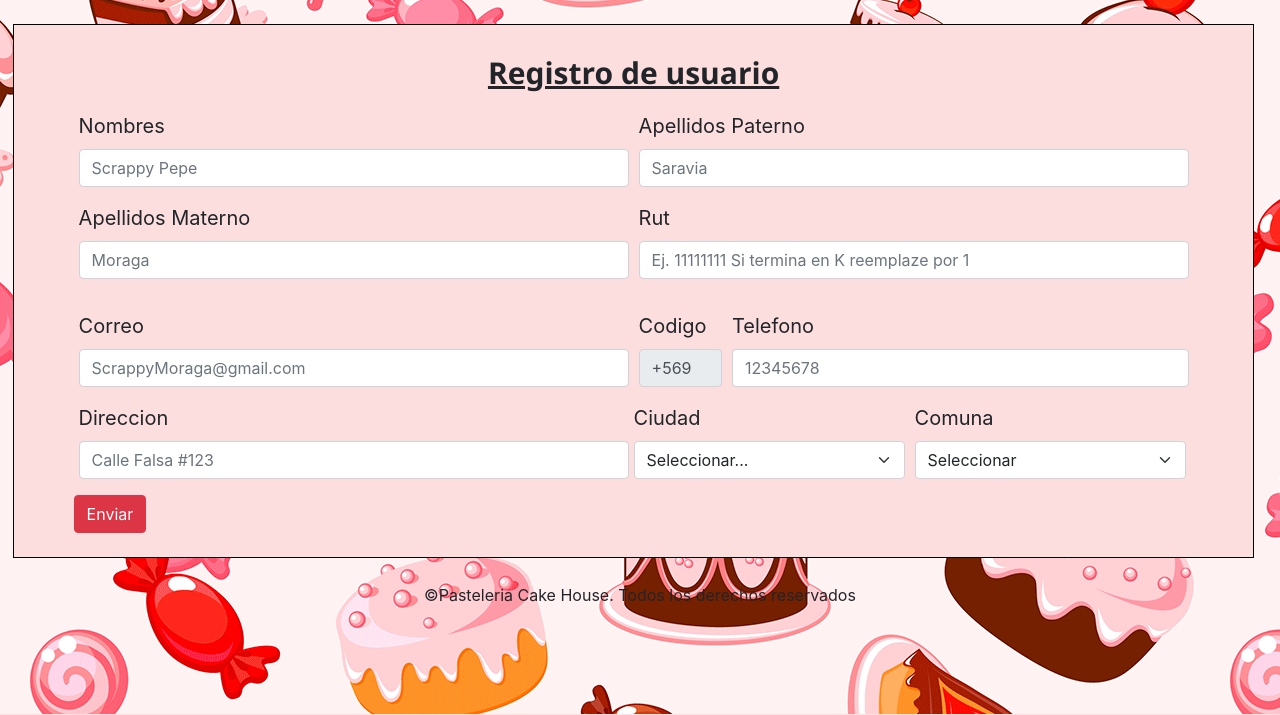
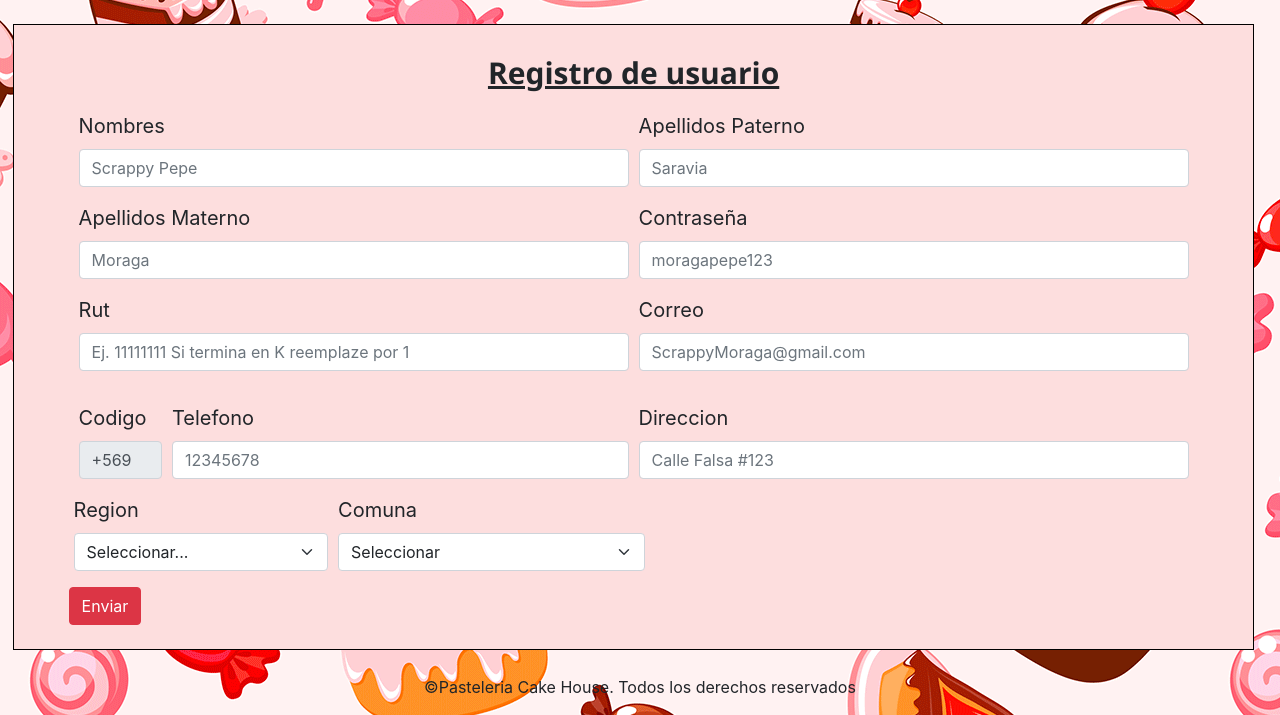
Before and after one commit to RicardoHernandez1/Caso_4, a Django app: page /pasteleria/frm_agregar_usuario in a window 1280 px wide. Shown: the part 86-801 px from the top of the page. Run offline with Django 3.2, Linux system fonts and the light colour scheme; some libraries are stand-ins or nearby versions.

Commit message:
Se agrega campo contraseña

```diff
--- a/CakeHouse/pasteleria/models.py
+++ b/CakeHouse/pasteleria/models.py
@@ -7,6 +7,7 @@ class Cliente(models.Model):
     nombres      = models.CharField(max_length=50)
     apellidoP  = models.CharField(max_length=50)
     apellidoM  = models.CharField(max_length=50)
+    password = models.CharField(max_length=50)
     rut       = models.IntegerField()
     email    = models.CharField(max_length=50)
     telefono = models.IntegerField()
--- a/CakeHouse/pasteleria/templates/pasteleria/frm_agregar_usuario.html
+++ b/CakeHouse/pasteleria/templates/pasteleria/frm_agregar_usuario.html
@@ -24,7 +24,7 @@
     <script src="js/jquery-3.6.0.min.js"></script>
 
     <title>Pasteleria Cake House</title>
-    <link rel="icon" href="IMG/LOGO.png" type="image/gif" sizes="16x16">
+    <link rel="icon" href=" {% static 'pasteleria/IMG/LOGO.png' %}" type="image/gif" sizes="16x16">
     <style>
 
       .titulo{
@@ -42,7 +42,7 @@
   <body style="background-image: url(IMG/c357826c8510cdfb78439343fefcac5d.png);"  >
     <nav class="navbar navbar-expand-lg navbar-light" style="font-family:'Segoe UI', Tahoma, Geneva, Verdana, sans-serif, Times, serif; font-size: 30px; background-color: rgb(250, 206, 186);">
       <div class="container-fluid">
-          <img src="img/logo.png" alt="logo" style="width: 70px;">
+          <img src=" {% static 'pasteleria/IMG/LOGO.png' %}" alt="logo" style="width: 70px;">
         <a class="navbar-brand" style= "font-family:'Segoe UI', Tahoma, Geneva, Verdana, sans-serif, Times, serif; font-size: 30px; margin-left: 1%;" href="#">Cake House</a>
         <button class="navbar-toggler" type="button" data-bs-toggle="collapse" data-bs-target="#navbarNavDropdown" aria-controls="navbarNavDropdown" aria-expanded="false" aria-label="Toggle navigation">
           <span class="navbar-toggler-icon"></span>
@@ -96,15 +96,19 @@
                 <input type="text" class="apellidoM form-control" name="apellidoM" placeholder="Moraga" required>
               </div>
               <div class="form-group col-md-6">
+                <label for="inputPassword">Contraseña</label>
+                <input type="password" class="password form-control" name="password" placeholder="moragapepe123" required>
+              </div>
+              <div class="form-group col-md-6">
                 <label for="inputRut">Rut</label>
                 <input type="text" name="rut" minLength="9" maxLength="9" placeholder="Ej. 11111111 Si termina en K reemplaze por 1" class="rut form-control"/> <p id="error"></p>
               </div>
+              <div class="form-group col-md-6">
+                <label for="inputCorreo" class="form-label">Correo</label>
+                <input type="email" class="email form-control" name="email" placeholder="ScrappyMoraga@gmail.com" required>
+              </div>
             </div>
             <div class="form-row">
-            <div class="form-group col-md-6">
-              <label for="inputCorreo" class="form-label">Correo</label>
-              <input type="email" class="email form-control" name="email" placeholder="ScrappyMoraga@gmail.com" required>
-            </div>
             <div class="form-group col-md-1">
                 <label for="inputtext" class="form-label">Codigo</label>
                 <input type="text" class="form-control" name="inputtext" value="+569" readonly>
@@ -118,8 +122,8 @@
               <input type="text" class="direccion form-control" name="direccion" placeholder="Calle Falsa #123" required>
             </div>
             <div class="form-row">
-            <div class="form-group col-md-6">
-                <label for="inputNiveduc">Ciudad</label>
+            <div class="form-group col-md-5">
+                <label for="inputNiveduc">Region</label>
                 <select required name="region" class="region form-select">
                   <option selected>Seleccionar...</option>
                   <option>Arica y Parinacota</option>
@@ -171,8 +175,8 @@
                 <option>La Cisterna</option>
               </select>
             </div>
+            <input type="submit" name="btnAceptar" class="btnAceptar btn btn-danger float-right" value="Enviar">
         </div>
-        <input type="submit" name="btnAceptar" class="btnAceptar btn btn-danger float-right" value="Enviar">
       </div>
     </form>
     </div>
--- a/CakeHouse/pasteleria/views.py
+++ b/CakeHouse/pasteleria/views.py
@@ -26,12 +26,13 @@ def registrar_usuario(request):
     nombres = request.POST['nombres']
     apellidoP = request.POST['apellidoP']
     apellidoM = request.POST['apellidoM']
+    password = request.POST['password']
     rut = request.POST['rut']
     email = request.POST['email']
     telefono = request.POST['telefono']
     direccion = request.POST['direccion']
     comuna = request.POST['comuna']
     region = request.POST['region']
-    cliente = Cliente(nombres=nombres,apellidoP=apellidoP, apellidoM=apellidoM, rut=rut, email=email, telefono=telefono, direccion=direccion, comuna=comuna, region=region)
+    cliente = Cliente(nombres=nombres,apellidoP=apellidoP, apellidoM=apellidoM, password=password, rut=rut, email=email, telefono=telefono, direccion=direccion, comuna=comuna, region=region)
     cliente.save()
     return HttpResponseRedirect(reverse('pasteleria:index'))
```
Also changed, not shown: CakeHouse/db.sqlite3, CakeHouse/pasteleria/migrations/0004_cliente_password.py (added).
